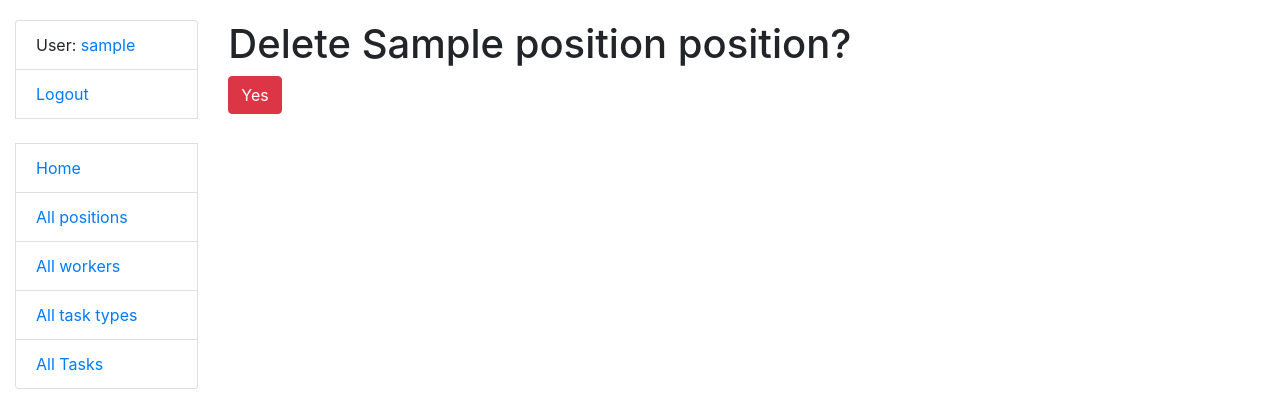
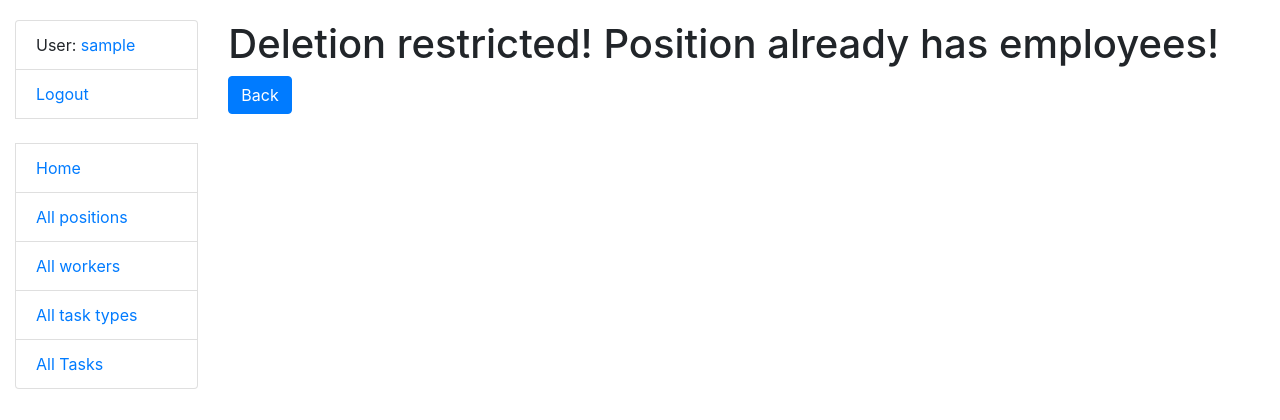
Before and after one commit to S-SMTN/Pet_ItTaskManager, a Django app: page /position/1/delete/ in a window 1280 px wide. Shown: the top 420 px of the page. Run offline with Django 5.2, Linux system fonts and the light colour scheme; a user stored in the database is signed in; tables that the repository leaves empty hold one stand-in row (values such as "Sample post").

Commit message:
implemented deletion restricted logic in delete position page

```diff
--- a/app/views.py
+++ b/app/views.py
@@ -62,3 +62,11 @@ class PositionUpdateView(LoginRequiredMixin, generic.UpdateView):
 class PositionDeleteView(LoginRequiredMixin, generic.DeleteView):
     model = Position
     success_url = reverse_lazy("app:position-list")
+
+    def get_context_data(self, **kwargs) -> dict:
+        context = super(PositionDeleteView, self).get_context_data(**kwargs)
+        position = self.get_object()
+        if position.workers.count() > 0:
+            deletion_restricted = True
+            context["deletion_restricted"] = deletion_restricted
+        return context
--- a/templates/app/position_confirm_delete.html
+++ b/templates/app/position_confirm_delete.html
@@ -3,10 +3,18 @@
 {% block title %}<title>Delete {{ object.name }} position </title>{% endblock %}
 
 {% block content %}
-  <h1>Delete {{ object.name }} position?</h1>
-  <form action="" method="post">
-    {% csrf_token %}
 
-    <input type="submit" value="Yes" class="btn btn-danger">
-  </form>
+  {% if deletion_restricted %}
+    <h1>Deletion restricted! Position already has employees!</h1>
+  {% else %}
+    <h1>Delete {{ object.name }} position?</h1>
+    <form action="" method="post">
+      {% csrf_token %}
+
+      <input type="submit" value="Yes" class="btn btn-danger">
+    </form>
+  {% endif %}
+  <a href="{% url 'app:position-list' %}" class="btn btn-primary">
+    Back
+  </a>
 {% endblock %}
```
